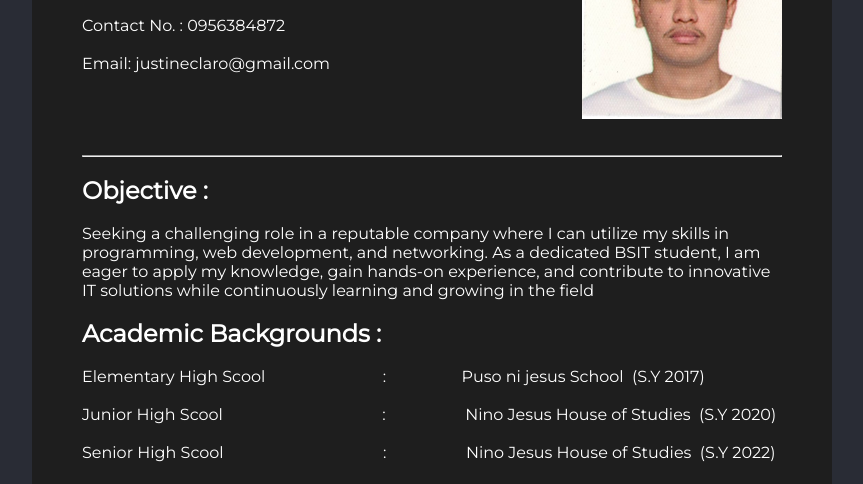
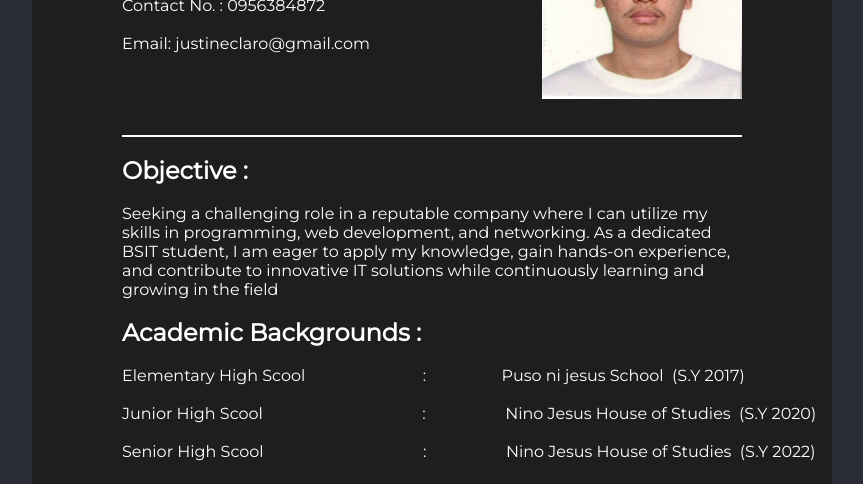
Before and after one commit to JustineClaro/JustineClaro.github.io, a plain HTML site: page machineProblem/index.html in a window 1280 px wide. Both pictures are taken after a click on the label 640 px from the left and 68 px from the top of the page. Shown: the part 316-800 px from the top of the page, without its empty margins (208-1071 px from the left). Drawn offline with nearby package versions, Linux system fonts and the light colour scheme.

Commit message:
Update stylesheet.css
Feb | 4 | 2025 | Web resume dark  mode update 1

```diff
--- a/machineProblem/assets/stylesheet.css
+++ b/machineProblem/assets/stylesheet.css
@@ -16,7 +16,13 @@ body{
 body.dark {background-color: #292c35;} /* #9b59b6 */
 body.dark h1,body.dark h2,body.dark p,body.dark pre, body.dark .support a {color: #fff;}
 
+body.dark .container-resume {
+  background-color: #1e1e1e; /* Dark mode color */
+}
 
+body.dark hr {
+  border-top: 2px solid rgb(255, 255, 255);
+}
 
 .checkbox {
     opacity: 0;
@@ -105,9 +111,15 @@ body.dark h1,body.dark h2,body.dark p,body.dark pre, body.dark .support a {color
 
 
 
+hr {
+  border: none;
+  border-top: 2px solid rgb(0, 0, 0);
+  transition: border-color 0.3s ease-in-out;
+}
 
-
-
+body.dark hr {
+  border-top: 2px solid rgb(255, 255, 255);
+}
 
 
 
@@ -126,10 +138,7 @@ body.dark h1,body.dark h2,body.dark p,body.dark pre, body.dark .support a {color
 }
 .container-resume {
     background-color: rgb(57, 170, 170);
-    padding: 100px 50px;
+    padding: 80px 90px 200px 90px;
     margin: 0px 15rem 100px 15rem;
     transition: background 0.3s ease-in-out;
 }
-body.dark .container-resume {
-    background-color: #1e1e1e; /* Dark mode color */
-}
```
